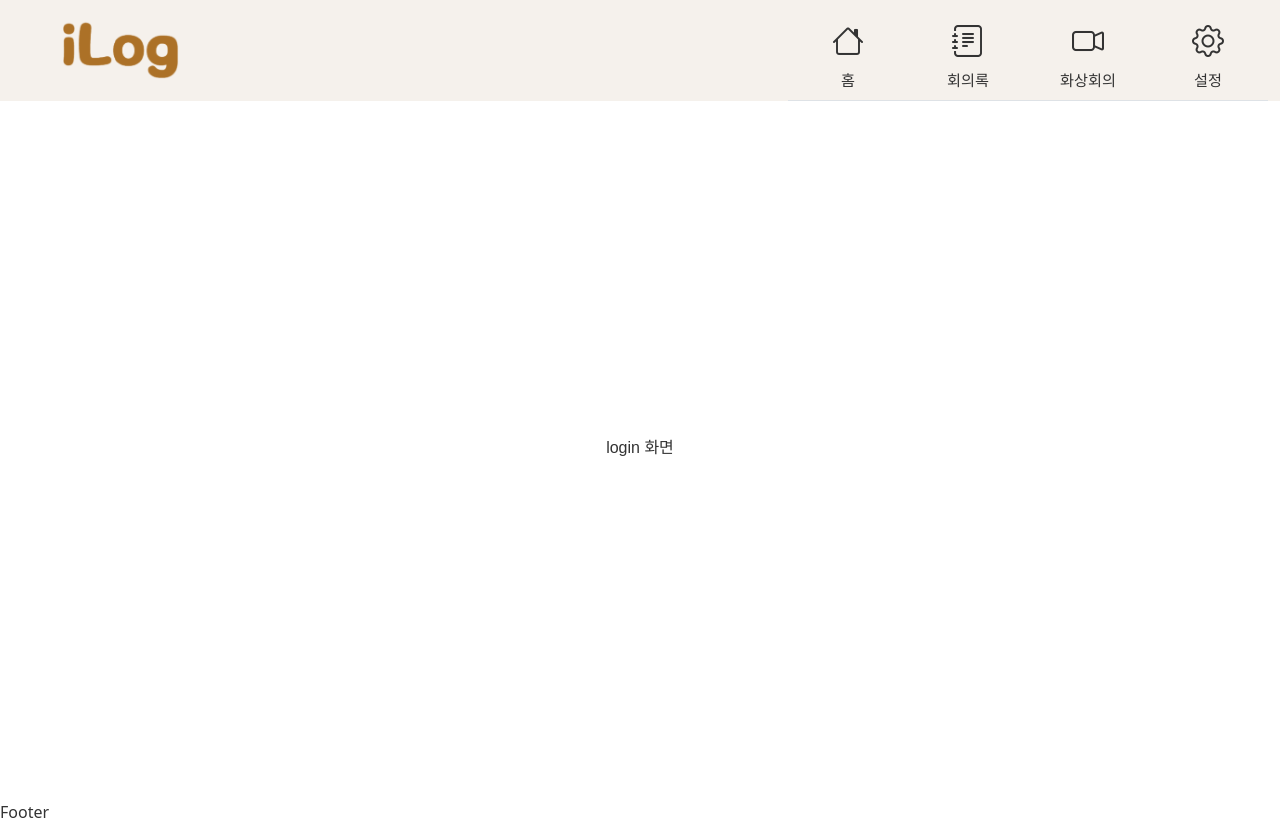
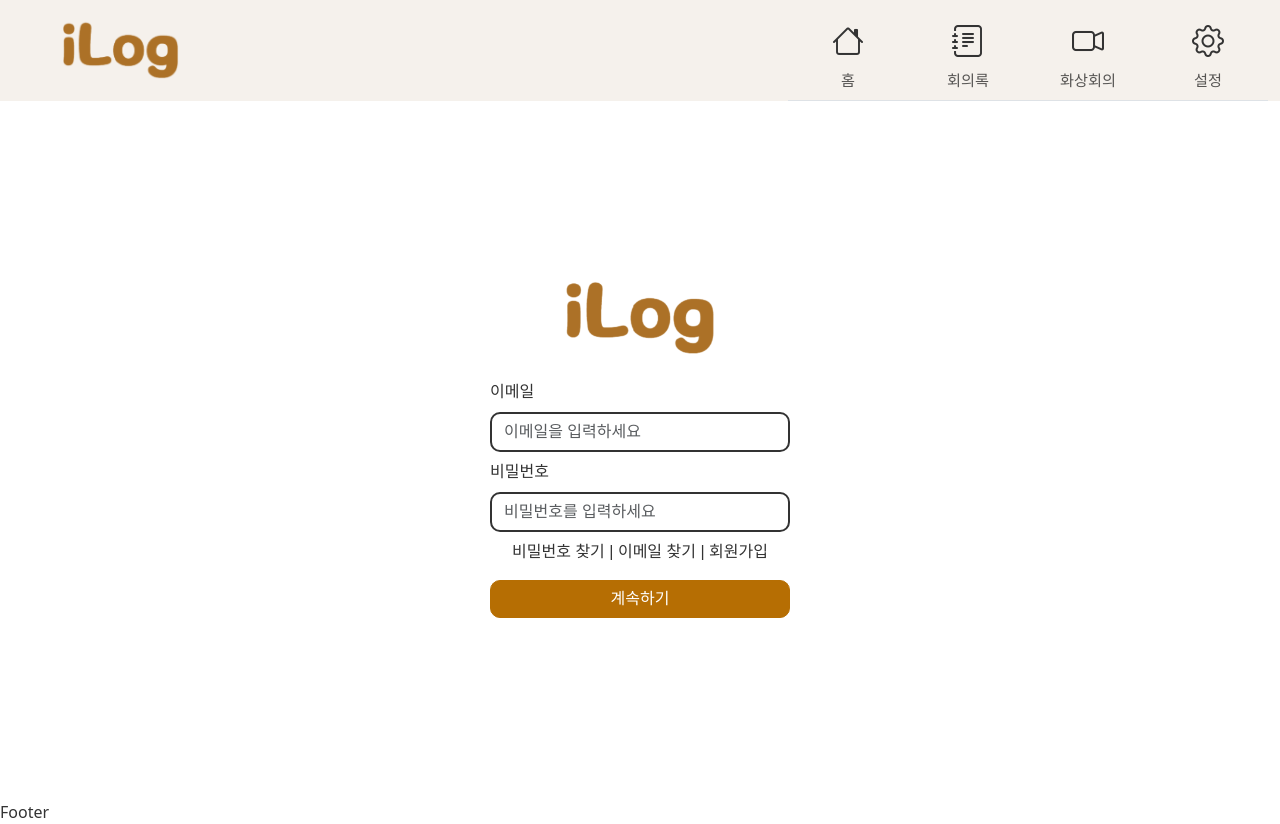
Before and after one commit to suyeon419/iLog, a React (Vite) app in the folder iLog/: page /login in a window 1280 px wide. Built offline with nearby package versions, Linux system fonts and the light colour scheme.

Commit message:
로그인 화면

```diff
--- a/iLog/src/index.css
+++ b/iLog/src/index.css
@@ -1,9 +1,12 @@
 /* 전체 */
 * {
-    color: #333 !important;
+    color: #333;
 }
 
 /* 버튼 스타일 */
+.btn {
+    border-radius: 10px;
+}
 .btn-primary {
     background-color: #b66e03 !important;
     border-color: #b66e03 !important;
@@ -23,6 +26,10 @@
 .btn-outline-primary:hover {
     background-color: #b66e03 !important;
     color: #fff !important;
+}
+
+.user-btn {
+    width: 300px;
 }
 
 /* 헤더용 */
@@ -66,8 +73,19 @@
 }
 
 /* 링크 */
+.link {
+    color: #333;
+    text-decoration: none;
+}
 .signup-link {
     color: #a36b2f;
     text-decoration: none;
     font-weight: 500;
 }
+
+/* 입력 폼 */
+.form {
+    border: 2px solid #333;
+    border-radius: 10px;
+    box-shadow: none;
+}
--- a/iLog/src/pages/Home.jsx
+++ b/iLog/src/pages/Home.jsx
@@ -16,7 +16,7 @@ export default function Home() {
             </Button>
             <p>
                 회원이 아니신가요?
-                <a href="/register" className="signup-link">
+                <a href="/register" className="signup-link mx-2">
                     회원가입
                 </a>
             </p>
--- a/iLog/src/pages/Login.jsx
+++ b/iLog/src/pages/Login.jsx
@@ -1,5 +1,53 @@
 import React from 'react';
+import { Alert, Button, Form } from 'react-bootstrap';
 
 export default function Login() {
-    return <div className="container">login 화면</div>;
+    const handleSubmit = () => {
+        Alert('로그인');
+    };
+    return (
+        <div className="container">
+            <img src="./images/iLogLogo.png" alt="iLog Logo" style={{ width: '150px' }} /> <br />
+            <Form onSubmit={handleSubmit}>
+                <Form.Group className="mb-2">
+                    <Form.Label>이메일</Form.Label>
+                    <Form.Control
+                        className="form"
+                        type="text"
+                        // value={title}
+                        // onChange={(e) => setTitle(e.target.value)}
+                        placeholder="이메일을 입력하세요"
+                        required
+                    />
+                </Form.Group>
+                <Form.Group className="mb-2">
+                    <Form.Label>비밀번호</Form.Label>
+                    <Form.Control
+                        className="form"
+                        type="text"
+                        // value={title}
+                        // onChange={(e) => setTitle(e.target.value)}
+                        placeholder="비밀번호를 입력하세요"
+                        required
+                    />
+                </Form.Group>
+                <p style={{ textAlign: 'center' }}>
+                    <a href="/" className="link">
+                        비밀번호 찾기{' '}
+                    </a>
+                    |
+                    <a href="/" className="link">
+                        {' '}
+                        이메일 찾기{' '}
+                    </a>
+                    |
+                    <a href="/" className="link">
+                        {' '}
+                        회원가입
+                    </a>
+                </p>
+                <Button variant="primary user-btn">계속하기</Button>
+            </Form>
+        </div>
+    );
 }
```
